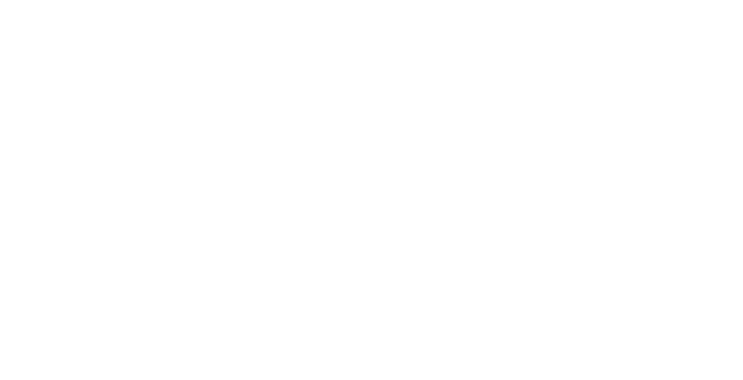
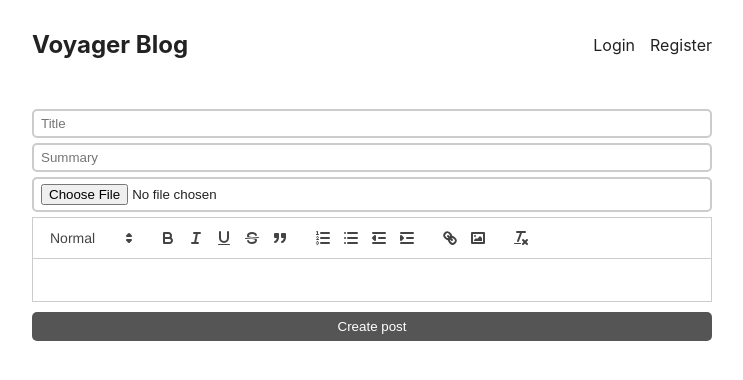
Before and after one commit to Frnn4268/voyager-blog, a React (Create React App) app in the folder client/: page /create in a window 1280 px wide. Before the commit this address had no page. Shown: the top 380 px of the page, without its empty margins (268-1011 px from the left). Built offline with nearby package versions, Linux system fonts and the light colour scheme; no server answers.

Commit message:
Creating new page called CreatePost.jsx and using react-quill

```diff
--- a/client/package.json
+++ b/client/package.json
@@ -9,6 +9,7 @@
     "axios": "^1.7.2",
     "react": "^18.3.1",
     "react-dom": "^18.3.1",
+    "react-quill": "^2.0.0",
     "react-router-dom": "^6.25.1",
     "react-scripts": "5.0.1",
     "web-vitals": "^2.1.4"
--- a/client/src/App.css
+++ b/client/src/App.css
@@ -95,6 +95,6 @@
   padding: 7px 0;
 }
 
-form h1 {
+form.login h1, form.register h1 {
   text-align: center;
 }
--- a/client/src/App.jsx
+++ b/client/src/App.jsx
@@ -5,6 +5,7 @@
 import HomePage from "./pages/HomePage";
 import LoginPage from "./pages/LoginPage";
 import RegisterPage from "./pages/RegisterPage";
+import CreatePost from "./pages/CreatePost";
 import { UserContextProvider } from "./context/UserContext";
 
 function App() {
@@ -15,6 +16,7 @@
           <Route index element={<HomePage />} />
           <Route path="/login" element={<LoginPage />}></Route>
           <Route path="/register" element={<RegisterPage />}></Route>
+          <Route path="/create" element={<CreatePost />}></Route>
         </Route>
       </Routes>
     </UserContextProvider>
--- /dev/null
+++ b/client/src/pages/CreatePost.jsx
@@ -0,0 +1,48 @@
+import { useState } from "react";
+import ReactQuill from "react-quill";
+import "react-quill/dist/quill.snow.css";
+
+export default function CreatePost() {
+  const [title, setTitle] = useState("");
+  const [summary, setSummary] = useState("");
+  const [content, setContent] = useState("");
+
+  const modules = {
+    toolbar: [
+      [{ header: [1, 2, false] }],
+      ["bold", "italic", "underline", "strike", "blockquote"],
+      [
+        { list: "ordered" },
+        { list: "bullet" },
+        { indent: "-1" },
+        { indent: "+1" },
+      ],
+      ["link", "image"],
+      ["clean"],
+    ],
+  };
+
+  const formats = [
+    "header",
+    "bold",
+    "italic",
+    "underline",
+    "strike",
+    "blockquote",
+    "list",
+    "bullet",
+    "indent",
+    "link",
+    "image",
+  ];
+
+  return (
+    <form>
+      <input type="title" placeholder="Title" />
+      <input type="summary" placeholder="Summary" />
+      <input type="file" />
+      <ReactQuill value={content} modules={modules} formats={formats} />
+      <button style={{ marginTop: "10px" }}>Create post</button>
+    </form>
+  );
+}
```
Also changed, not shown: 1 other file (tests, documents, lock files or other folders).
